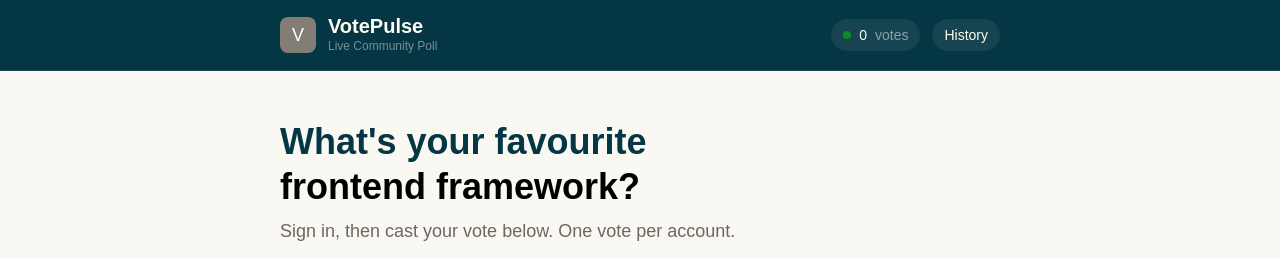
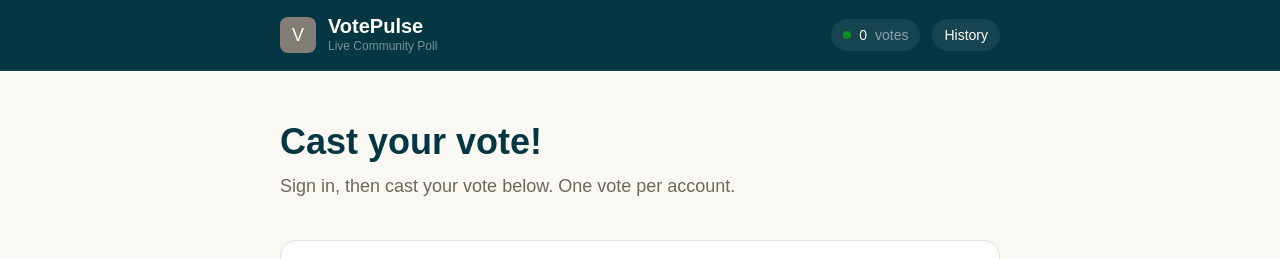
Before and after one commit to safiabulle/Voting-Poll-App, a React (Vite) app: page / in a window 1280 px wide. Shown: the top 259 px of the page. Built offline with nearby package versions, Linux system fonts and the light colour scheme; no server answers; the database is empty.

Commit message:
History Page added

```diff
--- a/src/App.jsx
+++ b/src/App.jsx
@@ -329,9 +329,9 @@ function App() {
             className="font-display font-extrabold text-3xl sm:text-4xl leading-tight mb-2"
             style={{ color: 'var(--ink)' }}
           >
-            What's your favourite
+            Cast your vote!
             <br />
-            <span style={{ color: 'var(--coral)' }}>frontend framework?</span>
+            <span style={{ color: 'var(--coral)' }}></span>
           </h2>
           <p style={{ color: '#6b6860' }} className="text-base sm:text-lg">
             Sign in, then cast your vote below. One vote per account.
```
